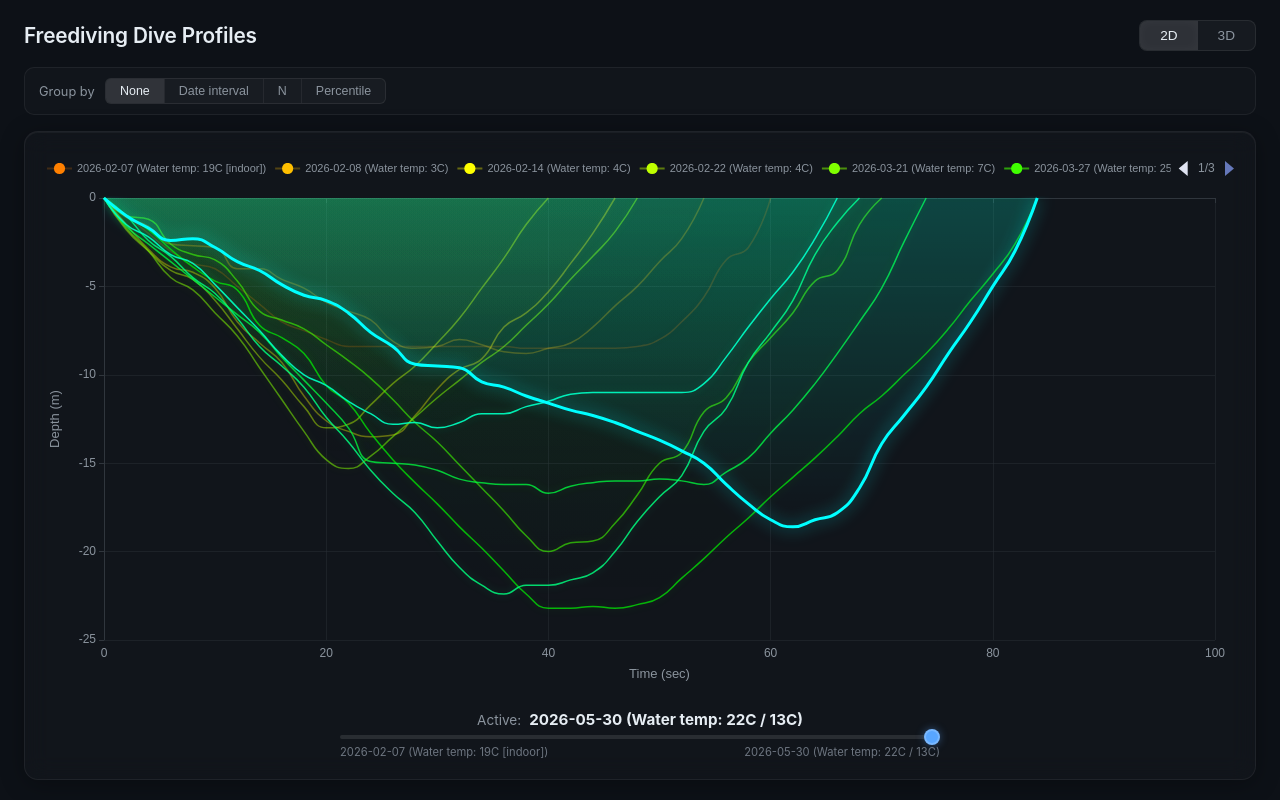
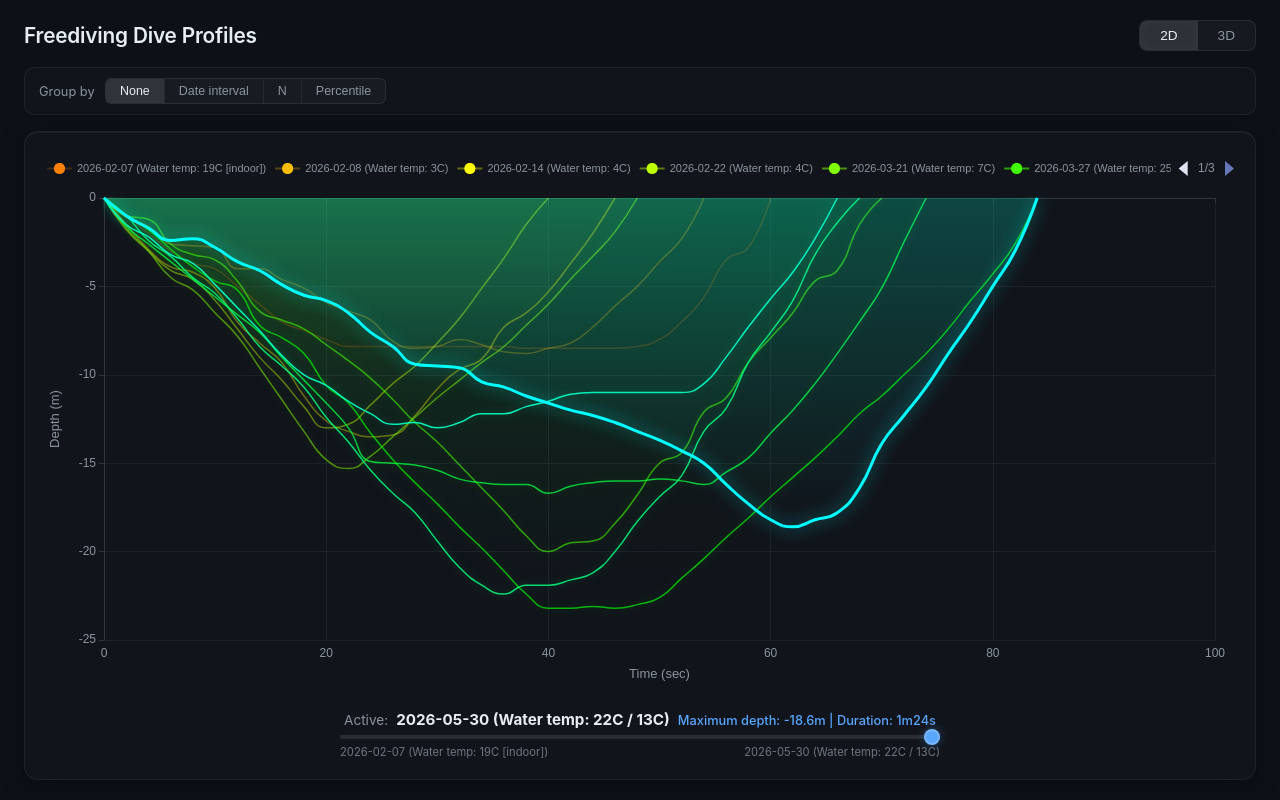
Before and after one commit to drigberg/freediving-data-explorer, a React (Vite) app: page / in a window 1280 px wide. Built offline with nearby package versions, Linux system fonts and the light colour scheme.

Commit message:
a bit of cleanup, and show max depth and duration for active plot

```diff
--- a/src/Chart2D.tsx
+++ b/src/Chart2D.tsx
@@ -114,6 +114,14 @@ export default function Chart2D({ processed }: Chart2DProps) {
     };
   }, [clampedActive, series]);
 
+  const activePoints = series[clampedActive].data;
+  const maxDepth = activePoints.length > 0
+    ? Math.min(...activePoints.map(([, d]) => d))
+    : 0;
+  const duration = activePoints.length > 0
+    ? activePoints[activePoints.length - 1][0] - activePoints[0][0]
+    : 0;
+
   return (
     <div className="chart-container">
       <ReactECharts
@@ -126,6 +134,9 @@ export default function Chart2D({ processed }: Chart2DProps) {
       <div className="slider-container">
         <label className="slider-label">
           Active: <strong>{series[clampedActive].label}</strong>
+          <span className="slider-stats">
+            Maximum depth: {maxDepth.toFixed(1)}m | Duration: {Math.floor(duration / 60)}m{String(duration % 60).padStart(2, "0")}s
+          </span>
         </label>
         <input
           type="range"
--- a/src/grouping.ts
+++ b/src/grouping.ts
@@ -216,7 +216,7 @@ function coalesceAverage(
       const normalizedT = dur > 0 ? (t / avgDuration) * dur : 0;
       depthSum += interpolateAt(points, normalizedT + points[0][0]);
     }
-    result.push([t, depthSum / indices.length]);
+    result.push([t, Math.round((depthSum / indices.length) * 10) / 10]);
   }
 
   return result;
--- a/src/index.css
+++ b/src/index.css
@@ -221,6 +221,12 @@ body,
   color: #6e7681;
 }
 
+.slider-stats {
+  font-size: 0.8rem;
+  color: #58a6ff;
+  font-weight: 500;
+}
+
 .series-slider {
   width: 100%;
   max-width: 600px;
```
Also changed, not shown: 1 other file (tests, documents, lock files or other folders).
